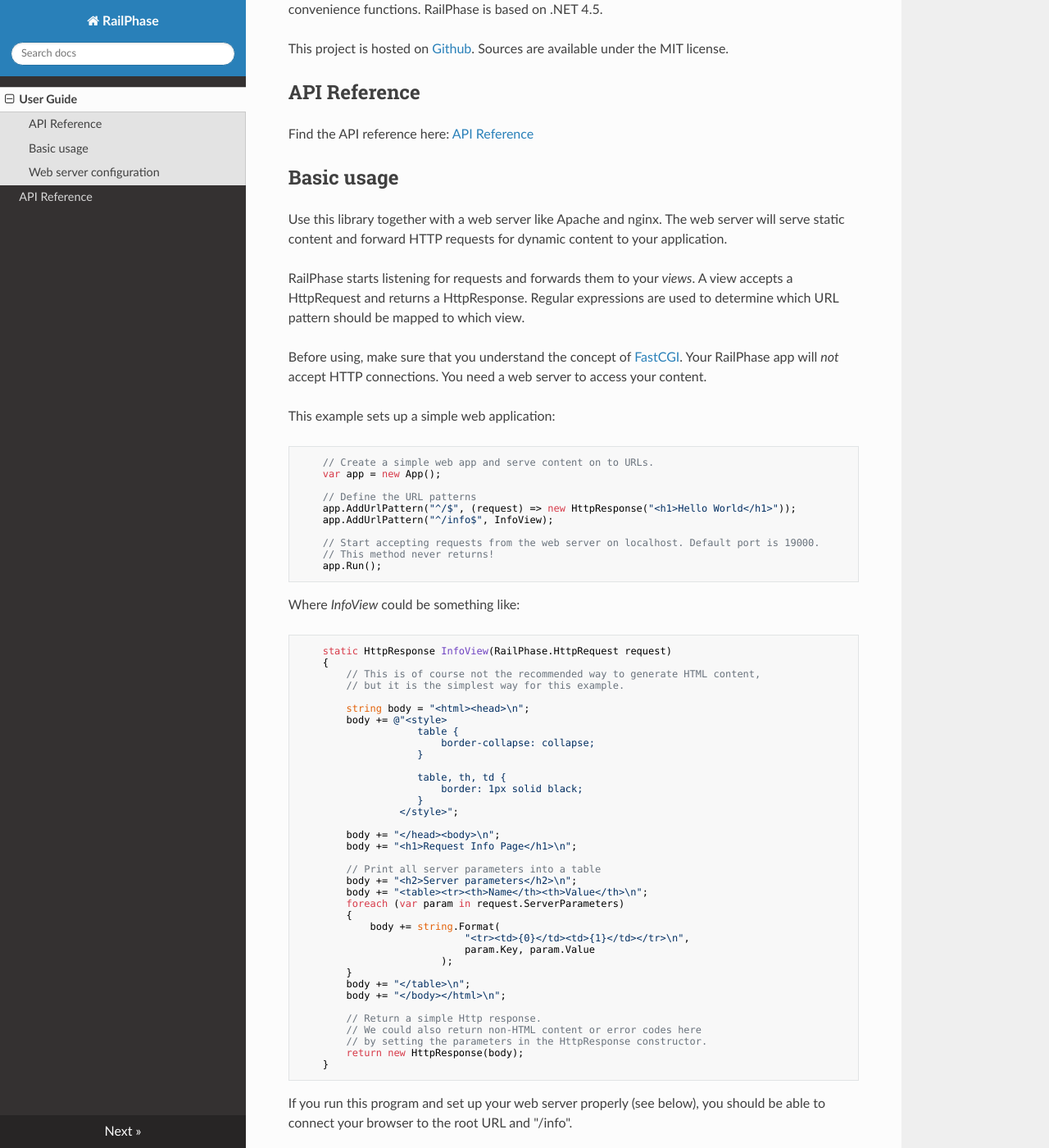
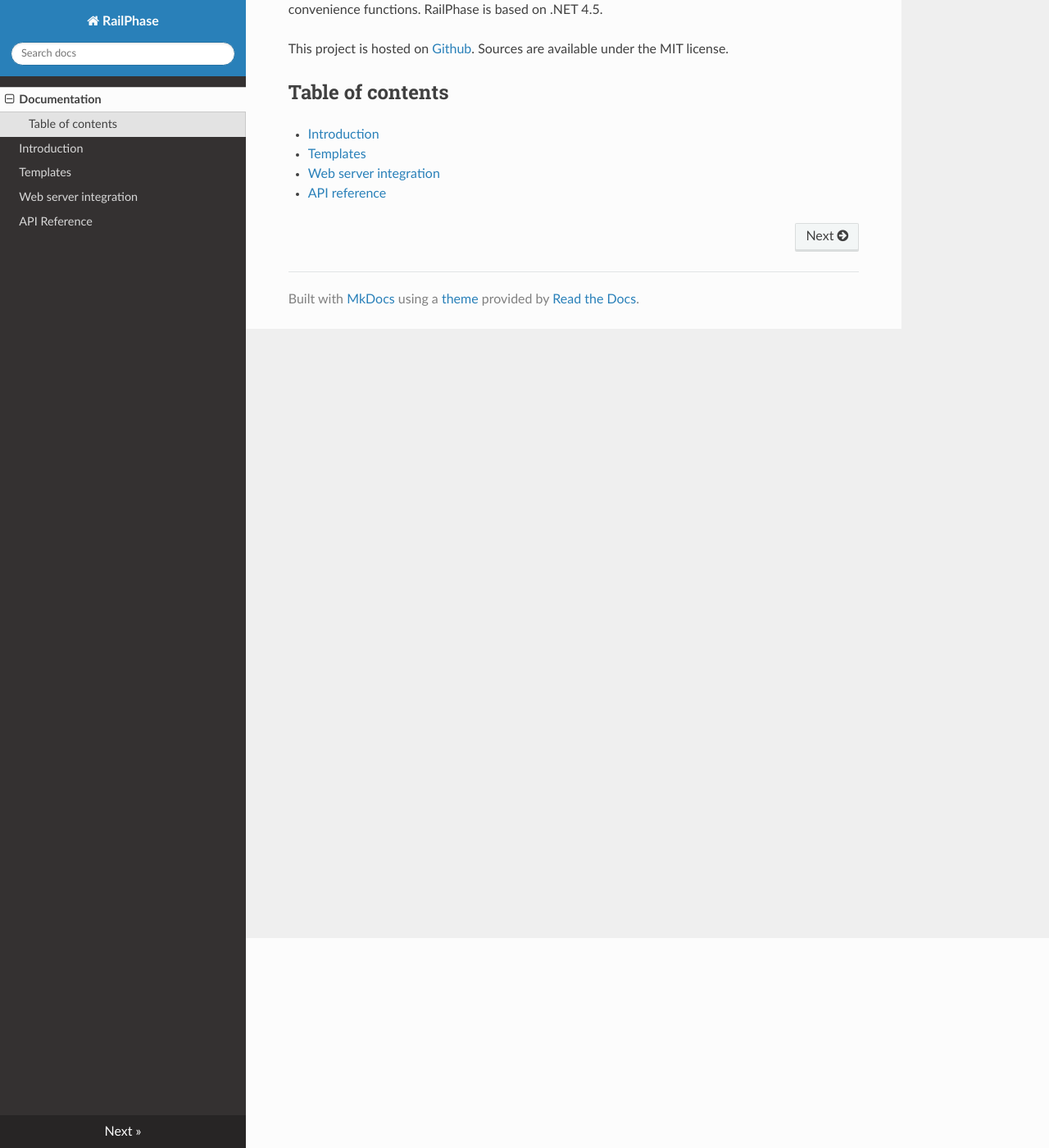
Before and after one commit to RailPhase/RailPhase, an MkDocs documentation site: the page built from Doc/index.md, in a window 1280 px wide and 1400 px high, scrolled down 256 px. Shown: the whole window at 82% size. Built offline with MkDocs 1.6.1, drawn with Linux system fonts in a browser that asks for light colours; nearby versions of some CDN libraries; old or Windows-style settings are respelled for this version of MkDocs; some of the changed text lies outside the part shown.

Commit message:
Updated documentation

````diff
--- a/Doc/index.md
+++ b/Doc/index.md
@@ -1,121 +1,15 @@
 # RailPhase
 
-This library allows you to write web applications in .NET via FastCGI. The API is inspired by [Django](https://www.djangoproject.com/). Right now, this library has far less features, though.
+This library allows you to write web applications in .NET via FastCGI.
+The API is inspired by [Django](https://www.djangoproject.com/). Right now, this library has far less features, though.
 
 RailPhase uses [FastCGI for .NET](https://github.com/LukasBoersma/FastCGI) for the FastCGI protocol and adds a lightweight layer of convenience functions. RailPhase is based on .NET 4.5.
 
 This project is hosted on [Github](https://github.com/LukasBoersma/RailPhase). Sources are available under the MIT license.
 
-## API Reference
+## Table of contents
 
-Find the API reference here: [API Reference](api_reference.md)
-
-## Basic usage
-
-Use this library together with a web server like Apache and nginx. The web server will serve static content and forward HTTP requests for dynamic content to your application.
-
-RailPhase starts listening for requests and forwards them to your *views*. A view accepts a HttpRequest and returns a HttpResponse. Regular expressions are used to determine which URL pattern should be mapped to which view.
-
-Before using, make sure that you understand the concept of [FastCGI](https://en.wikipedia.org/wiki/FastCGI). Your RailPhase app will *not* accept HTTP connections. You need a web server to access your content.
-
-This example sets up a simple web application:
-
-```csharp
-    // Create a simple web app and serve content on to URLs.
-    var app = new App();
-
-    // Define the URL patterns
-    app.AddUrlPattern("^/$", (request) => new HttpResponse("<h1>Hello World</h1>"));
-    app.AddUrlPattern("^/info$", InfoView);
-
-    // Start accepting requests from the web server on localhost. Default port is 19000.
-    // This method never returns!
-    app.Run();
-```
-
-Where *InfoView* could be something like:
-
-```csharp
-    static HttpResponse InfoView(RailPhase.HttpRequest request)
-    {
-        // This is of course not the recommended way to generate HTML content,
-        // but it is the simplest way for this example.
-
-        string body = "<html><head>\n";
-        body += @"<style>
-                    table {
-                        border-collapse: collapse;
-                    }
-
-                    table, th, td {
-                        border: 1px solid black;
-                    }
-                 </style>";
-
-        body += "</head><body>\n";
-        body += "<h1>Request Info Page</h1>\n";
-
-        // Print all server parameters into a table
-        body += "<h2>Server parameters</h2>\n";
-        body += "<table><tr><th>Name</th><th>Value</th>\n";
-        foreach (var param in request.ServerParameters)
-        {
-            body += string.Format(
-                            "<tr><td>{0}</td><td>{1}</td></tr>\n",
-                            param.Key, param.Value
-                        );
-        }
-        body += "</table>\n";
-        body += "</body></html>\n";
-
-        // Return a simple Http response.
-        // We could also return non-HTML content or error codes here
-        // by setting the parameters in the HttpResponse constructor.
-        return new HttpResponse(body);
-    }
-```
-
-If you run this program and set up your web server properly (see below), you should be able to connect your browser to the root URL and "/info".
-
-## Web server configuration
-
-RailPhase relies on getting certain FastCGI parameters from the web server.
-
-Refer to your web server documentation for configuration details:
-
- * [nginx documentation](http://nginx.org/en/docs/http/ngx_http_fastcgi_module.html)
- * [Apache documentation](http://httpd.apache.org/mod_fcgid/mod/mod_fcgid.html)
-
-For nginx, add this to pass all requests to your FastCGI application:
-
-    location / {
-        include fastcgi_params;
-        fastcgi_pass   127.0.0.1:19000;
-    }
-
-Where fastcgi_params is a file in your nginx config folder, containing at least these parameters (you can add more if you need to):
-
-    fastcgi_param   QUERY_STRING            $query_string;
-    fastcgi_param   REQUEST_METHOD          $request_method;
-    fastcgi_param   CONTENT_TYPE            $content_type;
-    fastcgi_param   CONTENT_LENGTH          $content_length;
-
-    fastcgi_param   SCRIPT_FILENAME         $document_root$fastcgi_script_name;
-    fastcgi_param   SCRIPT_NAME             $fastcgi_script_name;
-    fastcgi_param   PATH_INFO               $fastcgi_path_info;
-    fastcgi_param 	PATH_TRANSLATED         $document_root$fastcgi_path_info;
-    fastcgi_param   REQUEST_URI             $request_uri;
-    fastcgi_param   DOCUMENT_URI            $document_uri;
-    fastcgi_param   DOCUMENT_ROOT           $document_root;
-    fastcgi_param   SERVER_PROTOCOL         $server_protocol;
-
-    fastcgi_param   GATEWAY_INTERFACE       CGI/1.1;
-    fastcgi_param   SERVER_SOFTWARE         nginx/$nginx_version;
-
-    fastcgi_param   REMOTE_ADDR             $remote_addr;
-    fastcgi_param   REMOTE_PORT             $remote_port;
-    fastcgi_param   SERVER_ADDR             $server_addr;
-    fastcgi_param   SERVER_PORT             $server_port;
-    fastcgi_param   SERVER_NAME             $server_name;
-
-    fastcgi_param   HTTPS                   $https;
+* [Introduction](introduction.md)
+* [Templates](template_guide.md)
+* [Web server integration](server_integration.md)
+* [API reference](api_reference.md)
--- a/mkdocs.yml
+++ b/mkdocs.yml
@@ -2,5 +2,8 @@ site_name: RailPhase
 theme: readthedocs
 docs_dir: 'Doc/'
 pages:
-- 'User Guide': 'index.md'
+- 'Documentation': 'index.md'
+- 'Introduction': 'introduction.md'
+- 'Templates': 'template_guide.md'
+- 'Web server integration': 'server_integration.md'
 - 'API Reference': 'api_reference.md'
````
Also changed, not shown: Doc/introduction.md (added, +39 -0 lines), Doc/server_integration.md (added, +46 -0 lines), Doc/template_guide.md (added, +98 -0 lines).
